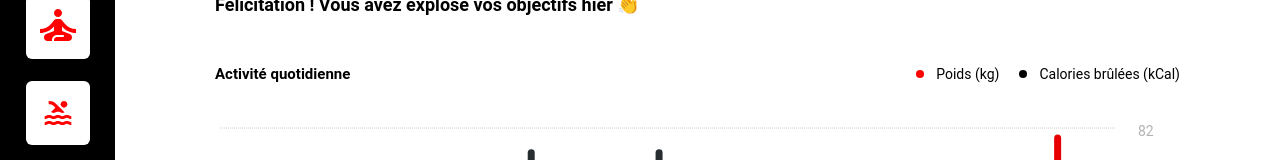
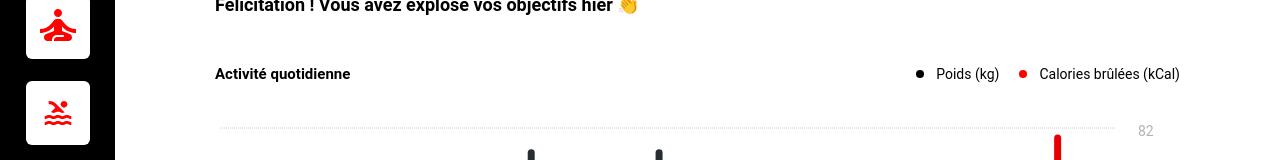
Before and after one commit to Peallyz/Projet12_SportSee, a React (Vite) app: page /12 in a window 1280 px wide. Shown: the part 243-403 px from the top of the page. Built offline with nearby package versions, Linux system fonts and the light colour scheme.

Commit message:
fix : colors and box-shadow to match the model

```diff
--- a/src/Components/Charts/BarChartComponent.jsx
+++ b/src/Components/Charts/BarChartComponent.jsx
@@ -32,11 +32,11 @@ const BarChartComponent = ({ user }) => {
         <h3>Activité quotidienne</h3>
         <div className="legend">
           <div className="legend__details">
-            <span className="icon icon__red"></span>
+            <span className="icon icon__black"></span>
             <p>Poids (kg)</p>
           </div>
           <div className="legend__details">
-            <span className="icon icon__black"></span>
+            <span className="icon icon__red"></span>
             <p>Calories brûlées (kCal)</p>
           </div>
         </div>
--- a/src/styles/components/_header.scss
+++ b/src/styles/components/_header.scss
@@ -5,6 +5,7 @@ header {
   display: flex;
   align-items: center;
   font-size: 2.4rem;
+  box-shadow: 0px 4px 4px 0px rgba(0, 0, 0, 0.25);
   .logo {
     height: 61px;
   }
```
